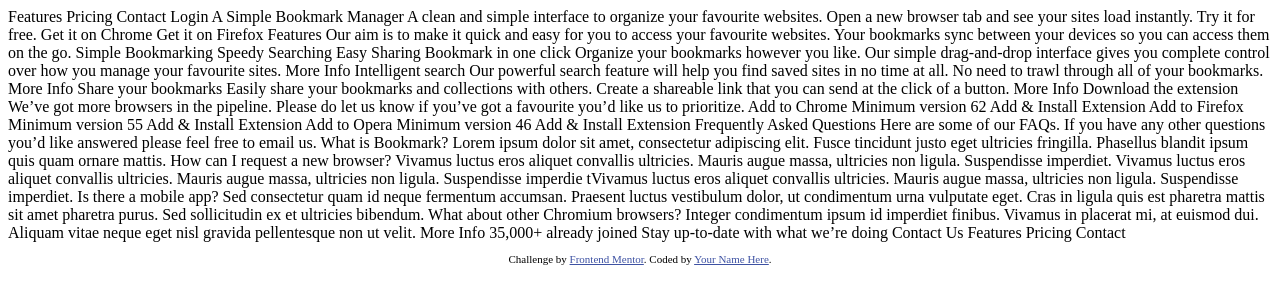
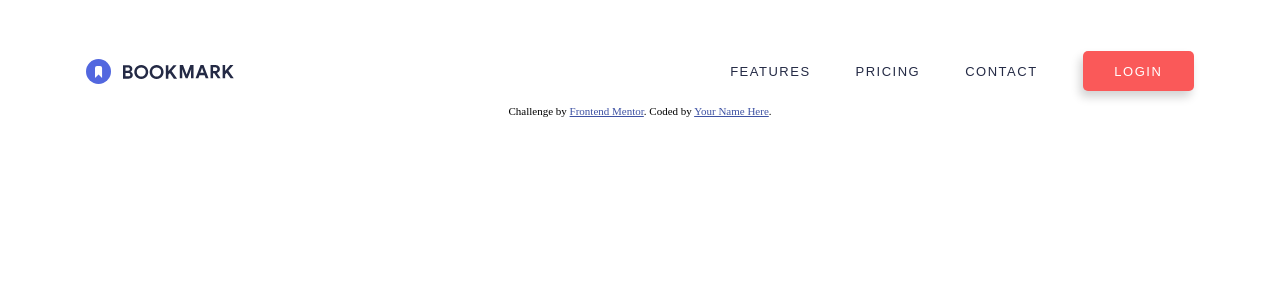
Before and after one commit to JakubStranianek/BookMarkLandingPage, a plain HTML site: page index.html in a window 1280 px wide. Drawn offline with Linux system fonts and the light colour scheme.

Commit message:
design of navbar

```diff
--- a/index.html
+++ b/index.html
@@ -1,25 +1,47 @@
 <!DOCTYPE html>
 <html lang="en">
+
 <head>
   <meta charset="UTF-8">
-  <meta name="viewport" content="width=device-width, initial-scale=1.0"> <!-- displays site properly based on user's device -->
+  <meta name="viewport" content="width=device-width, initial-scale=1.0">
+  <!-- displays site properly based on user's device -->
 
-  <link rel="icon" type="image/png" sizes="32x32" href="./images/favicon-32x32.png">
+  <link rel="icon" type="image/png" sizes="32x32" href="images/favicon-32x32.png">
+  <link rel="stylesheet" href="style.css">
 
   <title>Frontend Mentor | Bookmark landing page</title>
 
   <!-- Feel free to remove these styles or customise in your own stylesheet 👍 -->
   <style>
-    .attribution { font-size: 11px; text-align: center; }
-    .attribution a { color: hsl(228, 45%, 44%); }
+    .attribution {
+      font-size: 11px;
+      text-align: center;
+    }
+
+    .attribution a {
+      color: hsl(228, 45%, 44%);
+    }
   </style>
 </head>
+
 <body>
 
-  Features
-  Pricing
-  Contact
-  Login
+  <div class="headerContainer">
+    <div class="header">
+      <img src="images/logo-bookmark.svg" class="headerLogo" alt=" logoMain">
+      <nav>
+        <ul>
+          <li><a href="#">Features</a></li>
+          <li><a href="#">Pricing</a></li>
+          <li><a href="#">Contact</a></li>
+          <li><a href="#">Login</a></li>
+        </ul>
+      </nav>
+    </div>
+  </div>
+
+  <!--
+
 
   A Simple Bookmark Manager
 
@@ -81,34 +103,31 @@
   Here are some of our FAQs. If you have any other questions you’d like
   answered please feel free to email us.
 
-  <!-- Question 1 -->
   What is Bookmark?
 
-  <!-- Answer 1 -->
   Lorem ipsum dolor sit amet, consectetur adipiscing elit. Fusce tincidunt
   justo eget ultricies fringilla. Phasellus blandit ipsum quis quam ornare mattis.
 
-  <!-- Question 2 -->
+
   How can I request a new browser?
 
-  <!-- Answer 2 -->
+
   Vivamus luctus eros aliquet convallis ultricies. Mauris augue massa, ultricies non ligula.
   Suspendisse imperdiet. Vivamus luctus eros aliquet convallis ultricies. Mauris augue massa,
   ultricies non ligula. Suspendisse imperdie tVivamus luctus eros aliquet convallis ultricies.
   Mauris augue massa, ultricies non ligula. Suspendisse imperdiet.
 
-  <!-- Question 3 -->
+
   Is there a mobile app?
 
-  <!-- Answer 3 -->
+
   Sed consectetur quam id neque fermentum accumsan. Praesent luctus vestibulum dolor, ut condimentum
   urna vulputate eget. Cras in ligula quis est pharetra mattis sit amet pharetra purus. Sed
   sollicitudin ex et ultricies bibendum.
 
-  <!-- Question 4 -->
+
   What about other Chromium browsers?
 
-  <!-- Answer 4 -->
   Integer condimentum ipsum id imperdiet finibus. Vivamus in placerat mi, at euismod dui. Aliquam
   vitae neque eget nisl gravida pellentesque non ut velit.
 
@@ -124,6 +143,8 @@
   Pricing
   Contact
 
+
+-->
   <footer>
     <p class="attribution">
       Challenge by <a href="https://www.frontendmentor.io?ref=challenge" target="_blank">Frontend Mentor</a>.
@@ -131,4 +152,5 @@
     </p>
   </footer>
 </body>
+
 </html>
--- /dev/null
+++ b/style.css
@@ -0,0 +1,61 @@
+body {
+    margin: 0;
+}
+
+.headerContainer {
+    width: 100%;
+    margin-top: 48px;
+}
+
+.header {
+    width: 1108px;
+    height: 46px;
+    display:flex;
+    justify-content: space-between;
+    margin-right: auto;
+    margin-left: auto;
+    align-items: center;
+}
+
+.headerLogo {
+    width: 148.28px;
+    height: 25px;
+}
+
+ul {
+    display: flex;
+align-items: center;
+}
+
+ul > li {
+    margin-left: 45px;
+}
+li {
+    display: flex;
+}
+
+li > a {
+    text-decoration: none;
+    color: #242A45;
+    font-family: 'Rubik', sans-serif;
+    text-transform: uppercase;
+    font-size: 13px;
+    letter-spacing: 1.5px;
+}
+
+li:last-child {
+    width: 111.4px;
+    height: 40px;
+    background-color: #FA5959;
+    align-items: center;
+    justify-content: center;
+    color: #FFFFFF;
+    font-weight: 500;
+    border-radius: 5px;
+    box-shadow: -3px 6px 10px lightgray;
+}
+
+li:last-child > a {
+    color: #FFFFFF;
+    font-weight: 501;
+}
```
Also changed, not shown: images/bg-dots.svg (added), images/favicon-32x32.png (added), images/icon-arrow.svg (added), images/icon-close.svg (added), images/icon-error.svg (added), images/icon-facebook.svg (added), images/icon-hamburger.svg (added), images/icon-twitter.svg (added), images/illustration-features-tab-1.svg (added), images/illustration-features-tab-2.svg (added), images/illustration-features-tab-3.svg (added), images/illustration-hero.svg (added), images/logo-bookmark.svg (added), images/logo-chrome.svg (added), 2 more files, 1 other file.
